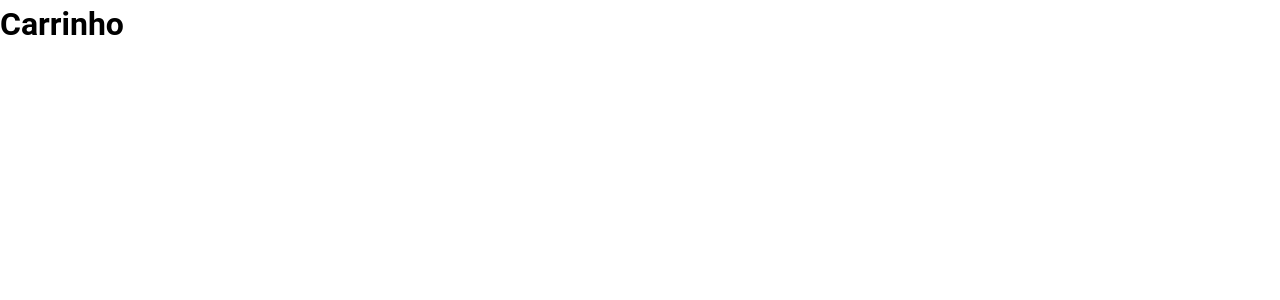
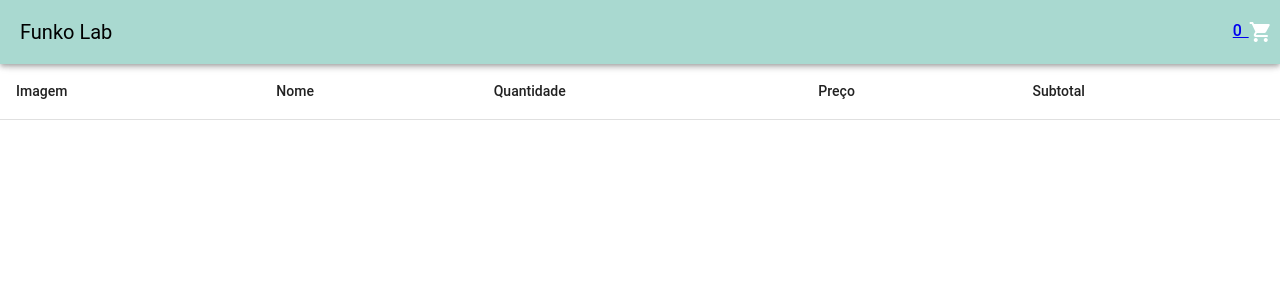
Before and after one commit to GabrielmValadao/Projeto_Vendas_Online, a Vue app in the folder projeto de vendas online/: page /Carrinho in a window 1280 px wide. Shown: the top 300 px of the page. Built offline with nearby package versions, Linux system fonts and the light colour scheme.

Commit message:
ajusta codigo para inclusão dos produtos no carrinho

```diff
--- a/projeto de vendas online/src/App.vue
+++ b/projeto de vendas online/src/App.vue
@@ -1,5 +1,18 @@
 <template>
+    <v-layout>
+      <v-app-bar color="rgb(169, 217, 208)">
+        <v-app-bar-title class="titulo">Funko Lab</v-app-bar-title>
 
-    <router-view> </router-view>
+        <v-btn icon>
+          <router-link to="/carrinho">
+          {{ this.$store.state.produtosCarrinho.length}}
+            <v-icon color="#FFF">mdi-cart</v-icon>
+          </router-link>
+        </v-btn>
+      </v-app-bar>
 
-</template>
+      <v-main>
+        <router-view></router-view>
+      </v-main>
+    </v-layout>
+  </template>
--- a/projeto de vendas online/src/store/index.js
+++ b/projeto de vendas online/src/store/index.js
@@ -1,23 +1,44 @@
-import { createStore } from 'vuex'
+import { createStore } from "vuex";
 
 const store = createStore({
   state() {
     return {
-            produtosCarrinho: []
-        }
+      produtosCarrinho: [],
+    };
   },
 
   mutations: {
-        adicionarProdutoAoCarrinho(state, value) {
-            state.produtosCarrinho = [...state.produtosCarrinho, value]
+    adicionarProdutoAoCarrinho(state, produtoRecebido) {
+      // procura se o produto ja esta no carrinho
+      const produtoNoCarrinho = state.produtosCarrinho.find(produto => produto.id === produtoRecebido.id)
+
+      // se estiver no carrinho, adiciona a quantidade + 1, percorre o array com o map(mapea o array)
+      if (produtoNoCarrinho) {
+        state.produtosCarrinho = state.produtosCarrinho.map(item => {
+            if(item.id === produtoRecebido.id) {
+                item.quantidade = item.quantidade + 1
             }
+
+            return item
+        })
+      } else {
+        // mantem o que recebe e adiciona a quantidade, novo objeto
+        state.produtosCarrinho = [
+          ...state.produtosCarrinho,
+          {
+            ...produtoRecebido,
+            quantidade: 1,
+          },
+        ];
+      }
+    },
   },
 
   actions: {
     adicionarProduto(context, value) {
-            context.commit("adionarProdutoAoCarrinho", value.product)
-        }
-    }
-})
+      context.commit("adicionarProdutoAoCarrinho", value.product);
+    },
+  },
+});
 
-export default store
+export default store;
--- a/projeto de vendas online/src/views/Home/Home.vue
+++ b/projeto de vendas online/src/views/Home/Home.vue
@@ -1,10 +1,12 @@
 <template>
-  <h1 class="titulo">Funkos</h1>
-
-
 
   <div class="itens-lista">
-    <v-card width="30%" class="pa-1 ma-1"  v-for="product in products" :key="product.id">
+    <v-card
+      width="30%"
+      class="pa-1 ma-1"
+      v-for="product in products"
+      :key="product.id"
+    >
       <v-img
         :src="product.imagem"
         gradient="to bottom, rgba(0,0,0,.1), rgba(0,0,0,.5)"
@@ -14,13 +16,32 @@
         class="align-end"
         aspect-radio="1/1"
       >
-        <v-card-title class="nome">{{product.nome}}</v-card-title>
+        <v-card-title class="nome">{{ product.nome }}</v-card-title>
       </v-img>
-      <v-card-subtitle class="pt-1"> {{new Intl.NumberFormat('pt-BR',{ style: 'currency', currency:'BRL'}).format(product.preco)}} </v-card-subtitle>
-      <v-card-subtitle class="pt-1"> 10x de {{new Intl.NumberFormat('pt-BR',{ style: 'currency', currency:'BRL'}).format(product.parcela)}} </v-card-subtitle>
+      <v-card-subtitle class="pt-1">
+        {{
+          new Intl.NumberFormat("pt-BR", {
+            style: "currency",
+            currency: "BRL",
+          }).format(product.preco)
+        }}
+      </v-card-subtitle>
+      <v-card-subtitle class="pt-1">
+        10x de
+        {{
+          new Intl.NumberFormat("pt-BR", {
+            style: "currency",
+            currency: "BRL",
+          }).format(product.parcela)
+        }}
+      </v-card-subtitle>
       <!-- new intl, transforma o valor para R$  -->
       <v-card-actions>
-        <v-btn color="#A9D9D0" @click="() => this.$store.dispatch('adicionarProduto', { product })"> COMPRAR </v-btn>
+        <v-btn
+          color="#A9D9D0"
+          @click="() => this.$store.dispatch('adicionarProduto', { product })">
+          COMPRAR
+        </v-btn>
       </v-card-actions>
     </v-card>
   </div>
@@ -33,13 +54,22 @@ export default {
   data() {
     return {
       products: [],
+    };
+  },
 
-            // var para acesso das variveis globais
-            mensagemEstadoGlobal: this.$store.state.mensagem
-        }
+  /*
+  computed: {
+
+    comparação de dois arrays
+    produtosRestantes() {
+
+      return this.products.filter((product) => this.$store.state.produtosCarrinho.some((item) => item.id === product.id)
+      )}
     },
+    */
+
   mounted() {
-    this.loadProducts()
+    this.loadProducts();
   },
   methods: {
     loadProducts() {
@@ -48,8 +78,7 @@ export default {
         method: "GET",
       })
         .then((response) => {
-
-            this.products = response.data
+          this.products = response.data;
         })
         .catch(() => {
           alert("Produtos não recuperados!");
@@ -60,11 +89,6 @@ export default {
 </script>
 
 <style scoped>
-.titulo {
-  color: rgb(169, 217, 208);
-  display: flex;
-  justify-content: center;
-}
 
 .itens-lista {
   display: flex;
@@ -74,5 +98,4 @@ export default {
 .nome {
   color: rgb(197, 237, 230);
 }
-
 </style>
--- a/projeto de vendas online/src/views/Kart/Kart.vue
+++ b/projeto de vendas online/src/views/Kart/Kart.vue
@@ -1,3 +1,34 @@
 <template>
-    <h1>Carrinho</h1>
+  <v-table>
+    <thead>
+      <tr>
+        <th class="text-left">Imagem</th>
+        <th class="text-left">Nome</th>
+        <th class="text-left">Quantidade</th>
+        <th class="text-left">Preço</th>
+        <th class="text-left">Subtotal</th>
+      </tr>
+    </thead>
+    <tbody>
+      <tr v-for="item in this.$store.state.produtosCarrinho" :key="item.id">
+        <td><img :src="item.imagem" width="50" /></td>
+        <td>{{ item.nome }}</td>
+        <td>{{ item.quantidade }}</td>
+        <td>
+          {{
+            new Intl.NumberFormat("pt-BR", {
+              style: "currency",
+              currency: "BRL",
+            }).format(item.preco)
+          }}
+        </td>
+        <td>
+            {{ new Intl.NumberFormat("pt-BR", {
+              style: "currency",
+              currency: "BRL",
+            }).format(item.quantidade * item.preco) }}
+        </td>
+      </tr>
+    </tbody>
+  </v-table>
 </template>
```
Lines whose indentation alone changed are shown as unchanged.
